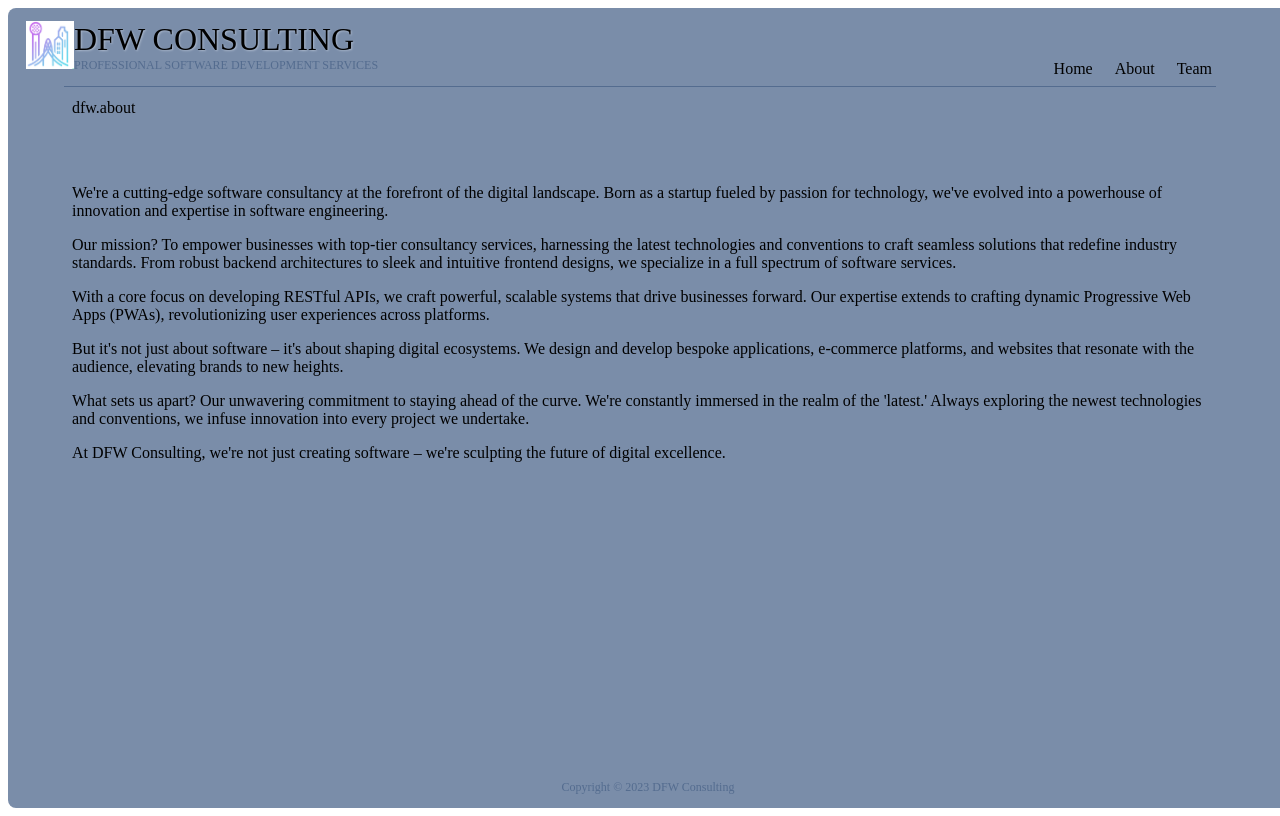
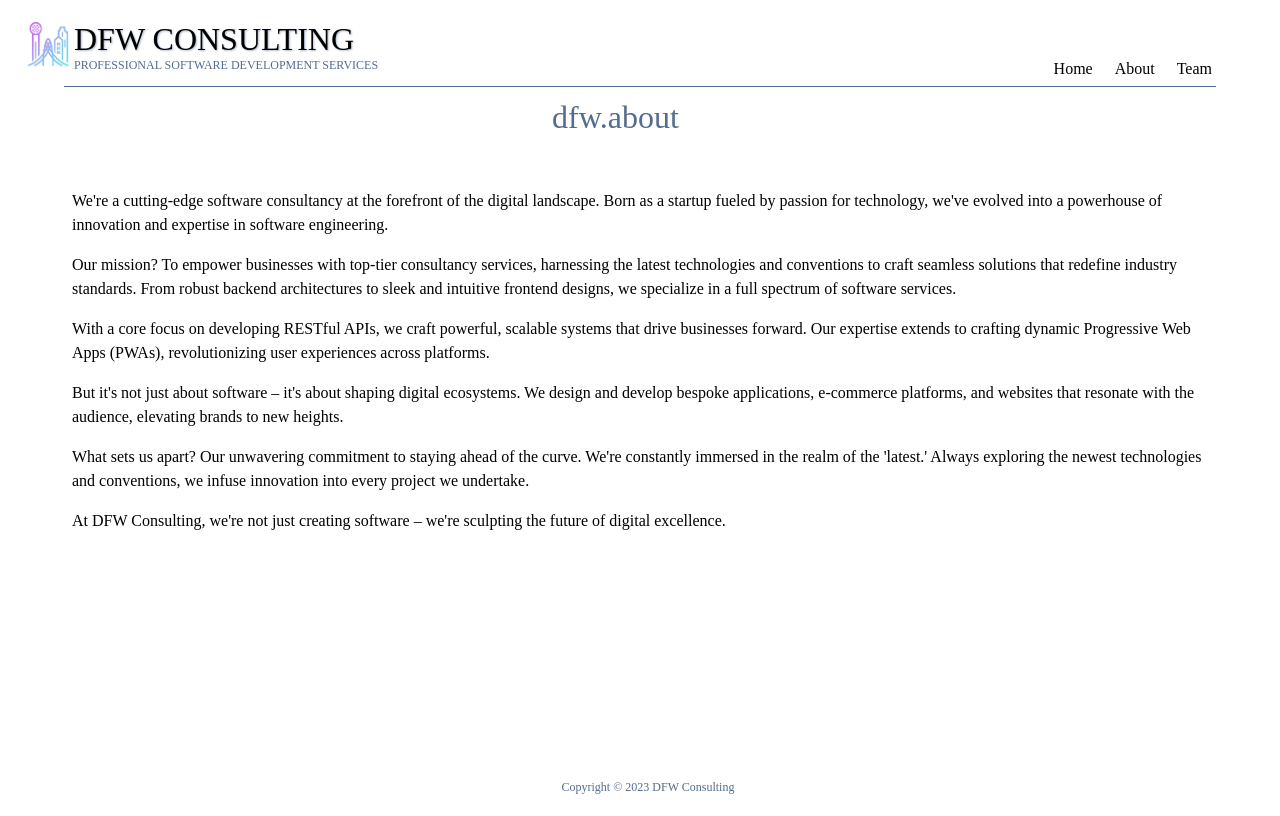
Before and after one commit to DFW-Software-Consulting/dfw-consulting, a React (Create React App) app: page /about in a window 1280 px wide. Built offline with nearby package versions, Linux system fonts and the light colour scheme.

Commit message:
feat: #66 update bg color page titles and global css

```diff
--- a/src/assets/styles/global.css
+++ b/src/assets/styles/global.css
@@ -14,14 +14,14 @@ all global styles here
     /* header font size*/
     --anomHeaderFont: 12px;
     --mobileHeaderFont: 16px;
-    --tabletHeaderFont: 20px;
+    --tabletHeaderFont: 24px;
     --deskHeaderFont: 32px;
 }
 
 #wrapper {
     /* background-color: #D9E0E9; */
     /* background-color: #7A8DA9; */
-    background-color: #7A8DA9;
+    background-color: white;
     /* define wrapper to be of type grid */
     display: grid;
     /* define the wrapper's width to be 100% of the view's width */
@@ -44,10 +44,22 @@ all global styles here
     background-color: inherit;
 }
 
-.paragraphCard {
+.paragraph-card {
     line-height: 1.5em;
     text-align: left;
-    padding: 1em;
+}
+
+.page-title {
+    display: flex;
+    flex-direction: row;
+    color: #546C8F;
+    justify-content: center;
+}
+
+.page-title-inner {
+    width: 10em;
+    text-align: left;
+    transform: translateX(calc(50% - 3em));
 }
 
 /* desktop */
@@ -59,6 +71,10 @@ all global styles here
         grid-template-rows: repeat(6, auto);
         gap: 32px;
         padding: 0px 64px;
+    }
+    .page-title {
+        grid-column: span var(--deskCols);
+        font-size: var(--deskHeaderFont);
     }
 }
 
@@ -72,6 +88,10 @@ all global styles here
         /* define gutter space between cells to be 32px */
         gap: 32px;
         padding: 0px 64px;
+    }
+    .page-title {
+        grid-column: span var(--tabletCols);
+        font-size: var(--tabletHeaderFont);
     }
 }
 
@@ -87,6 +107,10 @@ all global styles here
         gap: 16px;
         padding: 0px 32px;
     }
+    .page-title {
+        grid-column: span var(--mobileCols);
+        font-size: var(--mobileHeaderFont);
+    }
 }
 
 /* anomalous devices */
@@ -100,4 +124,8 @@ all global styles here
         gap: 12px;
         padding: 0px 24px;
     }
+    .page-title {
+        grid-column: span var(--anomCols);
+        font-size: var(--anomHeaderFont);
+    }
 }
```
